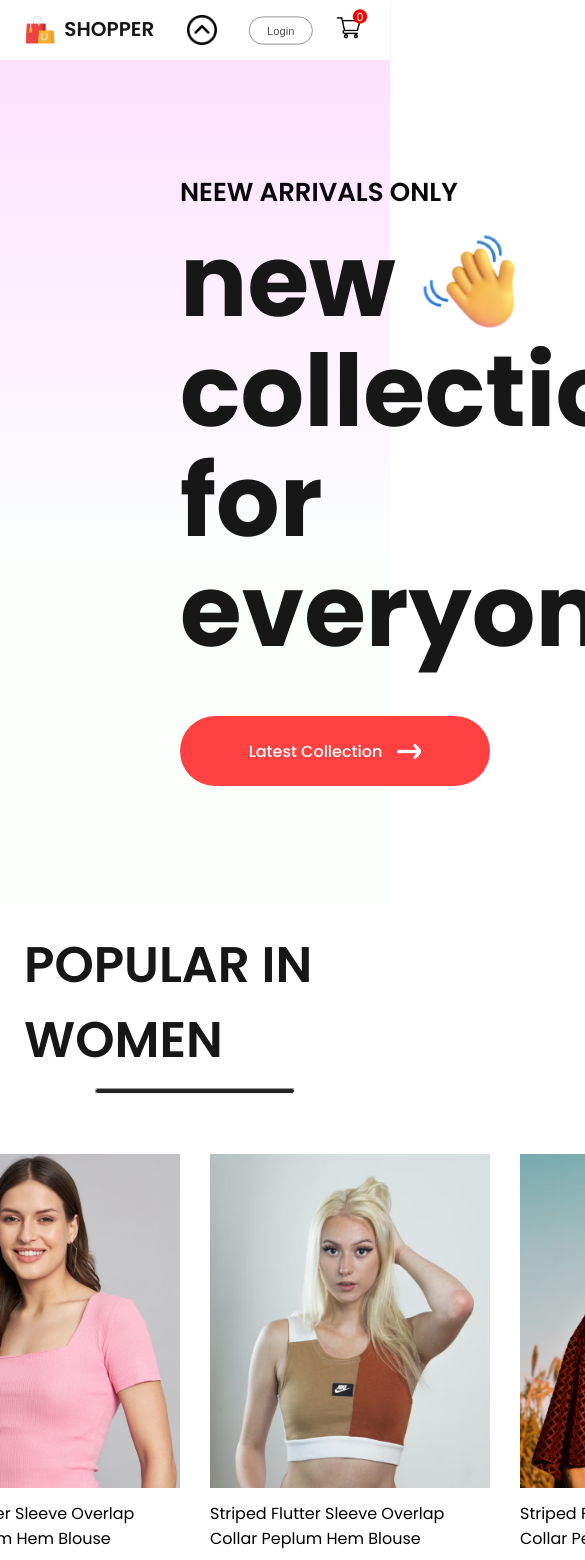
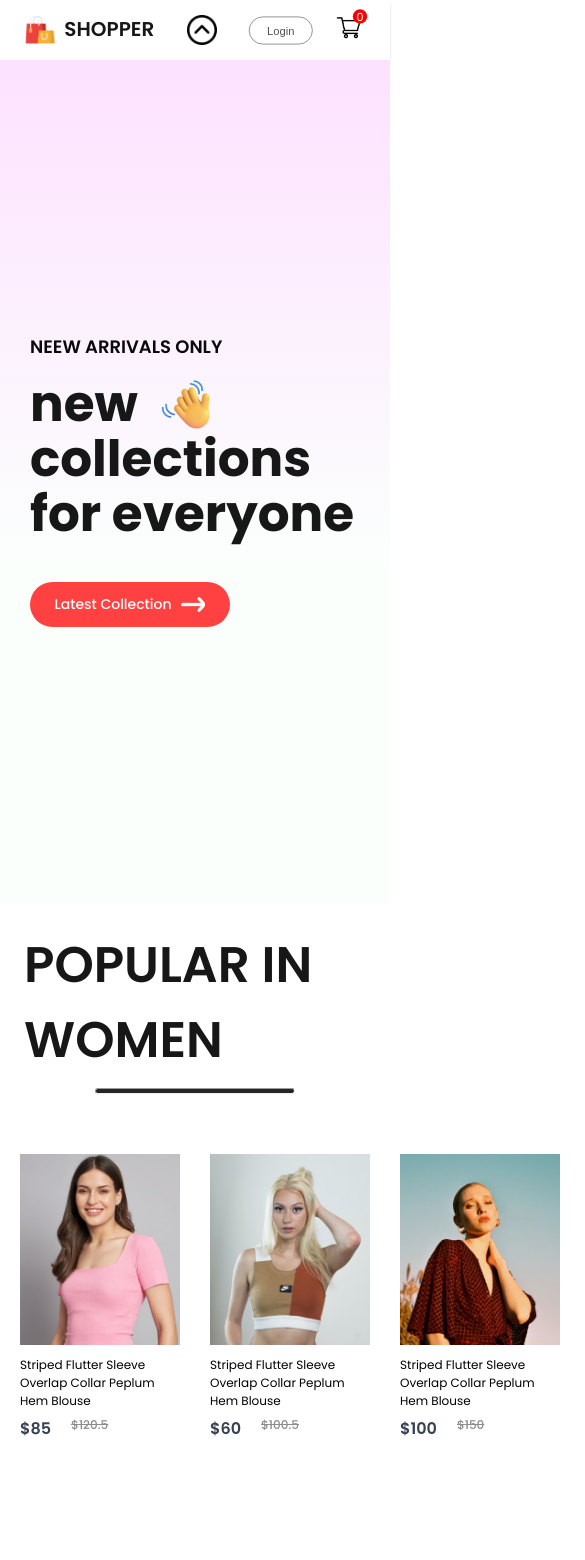
Before and after one commit to xuanson2003/E-Commerce, a React (Create React App) app: page / in a window 390 px wide. Shown: the top 1560 px of the page, 585 px wide, since content can reach past the window. Built offline with nearby package versions, Linux system fonts and the light colour scheme.

Commit message:
feat: Add responsive design to Item and Hero components

```diff
--- a/src/Components/Hero/Hero.scss
+++ b/src/Components/Hero/Hero.scss
@@ -49,6 +49,7 @@
     color: white;
     font-style: 22px;
     font-weight: 500;
+    cursor: pointer;
 }
 
 .hero-right {
@@ -58,6 +59,135 @@
     justify-content: center;
 
     img {
-        height: 80%;
+        width: 540px;
     }
 }
+
+@media (max-width: 1280px) {
+    .hero-left {
+        padding-left: 100px;
+
+        h2 {
+            font-size: 22px;
+        }
+
+        p {
+            font-size: 60px;
+        }
+    }
+
+    .hero-hand-icon {
+        img {
+            width: 80px;
+        }
+    }
+
+    .hero-latest-btn {
+        gap: 10px;
+        width: 250px;
+        height: 60px;
+        margin-top: 20px;
+        font-size: 18px;
+    }
+
+    .hero-right {
+        img {
+            width: 500px;
+        }
+    }
+}
+
+@media (max-width: 1024px) {
+    .hero-left {
+        padding-left: 80px;
+
+        h2 {
+            font-size: 22px;
+        }
+
+        p {
+            font-size: 50px;
+        }
+    }
+
+    .hero-hand-icon {
+        img {
+            width: 65px;
+        }
+    }
+
+    .hero-latest-btn {
+        width: 220px;
+        height: 50px;
+        font-size: 16px;
+    }
+
+    .hero-right {
+        img {
+            width: 400px;
+        }
+    }
+}
+
+@media (max-width: 800px) {
+    .hero-left {
+        padding-left: 30px;
+
+        h2 {
+            font-size: 16px;
+        }
+
+        p {
+            font-size: 40px;
+        }
+    }
+
+    .hero-hand-icon {
+        img {
+            width: 50px;
+        }
+    }
+
+    .hero-latest-btn {
+        width: 175px;
+        height: 40px;
+        font-size: 13px;
+    }
+
+    .hero-right {
+        img {
+            width: 300px;
+        }
+    }
+}
+
+@media (max-width: 500px) {
+    .hero {
+        flex-direction: column;
+    }
+
+    .hero-left {
+        h2 {
+            font-size: 18px;
+        }
+
+        p {
+            font-size: 50px;
+        }
+    }
+
+    .hero-hand-icon {
+        img {
+            width: 55px;
+        }
+    }
+
+    .hero-right {
+        display: none;
+    }
+    .hero-latest-btn {
+        width: 200px;
+        height: 45px;
+        font-size: 14px;
+    }
+}
--- a/src/Components/Item/Item.scss
+++ b/src/Components/Item/Item.scss
@@ -33,3 +33,42 @@
         text-decoration: line-through;
     }
 }
+
+@media (max-width: 1280px) {
+    .item {
+        width: 220px;
+        font-size: 14px;
+    }
+
+    .item-prices {
+        .item-price-old {
+            font-size: 14px;
+        }
+    }
+}
+
+@media (max-width: 1024px) {
+    .item {
+        width: 170px;
+        font-size: 13px;
+    }
+}
+
+@media (max-width: 800px) {
+    .item {
+        width: 120px;
+        font-size: 12px;
+    }
+
+    .item-prices {
+        .item-price-old {
+            font-size: 12px;
+        }
+    }
+}
+
+@media (max-width: 500px) {
+    .item {
+        width: 160px;
+    }
+}
```
